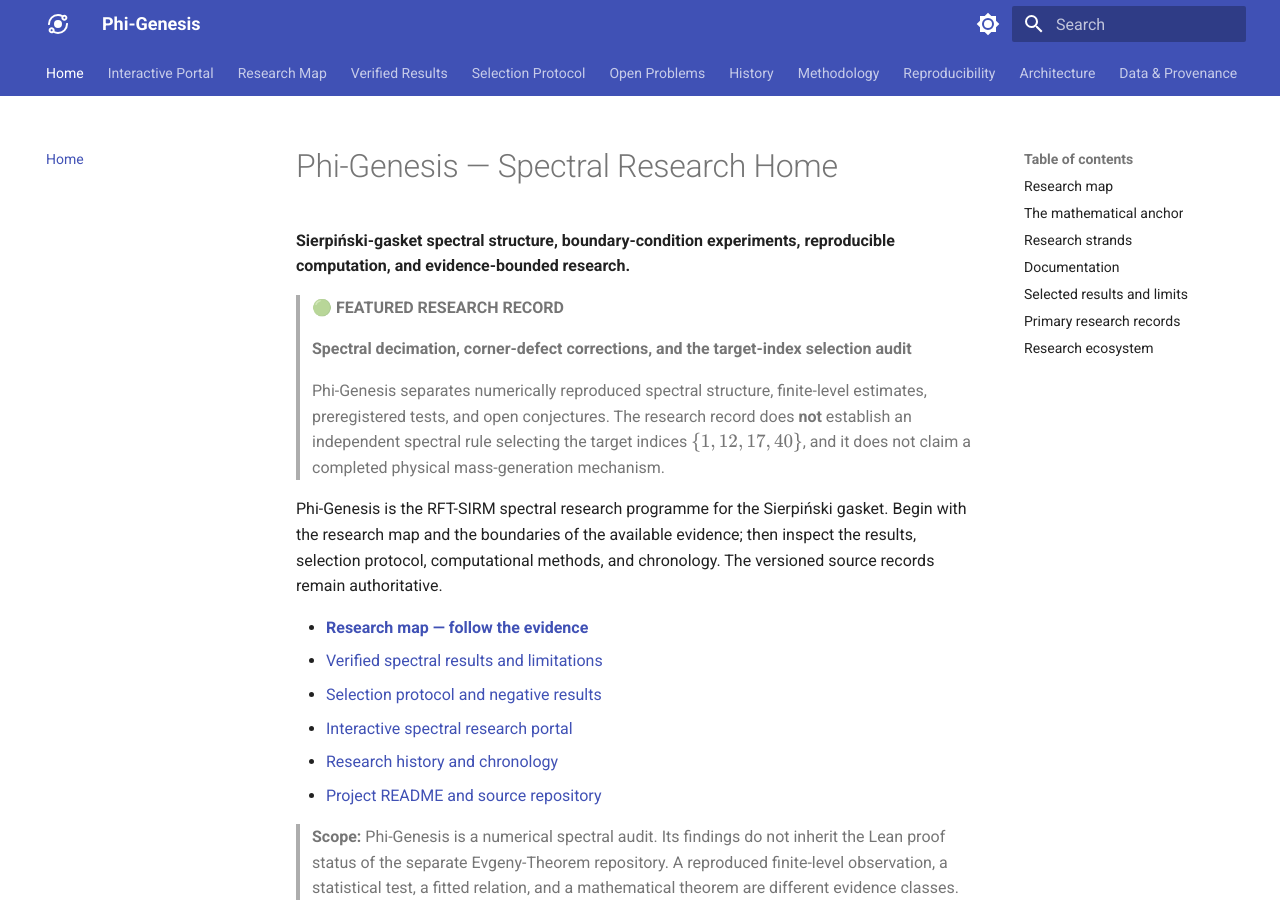
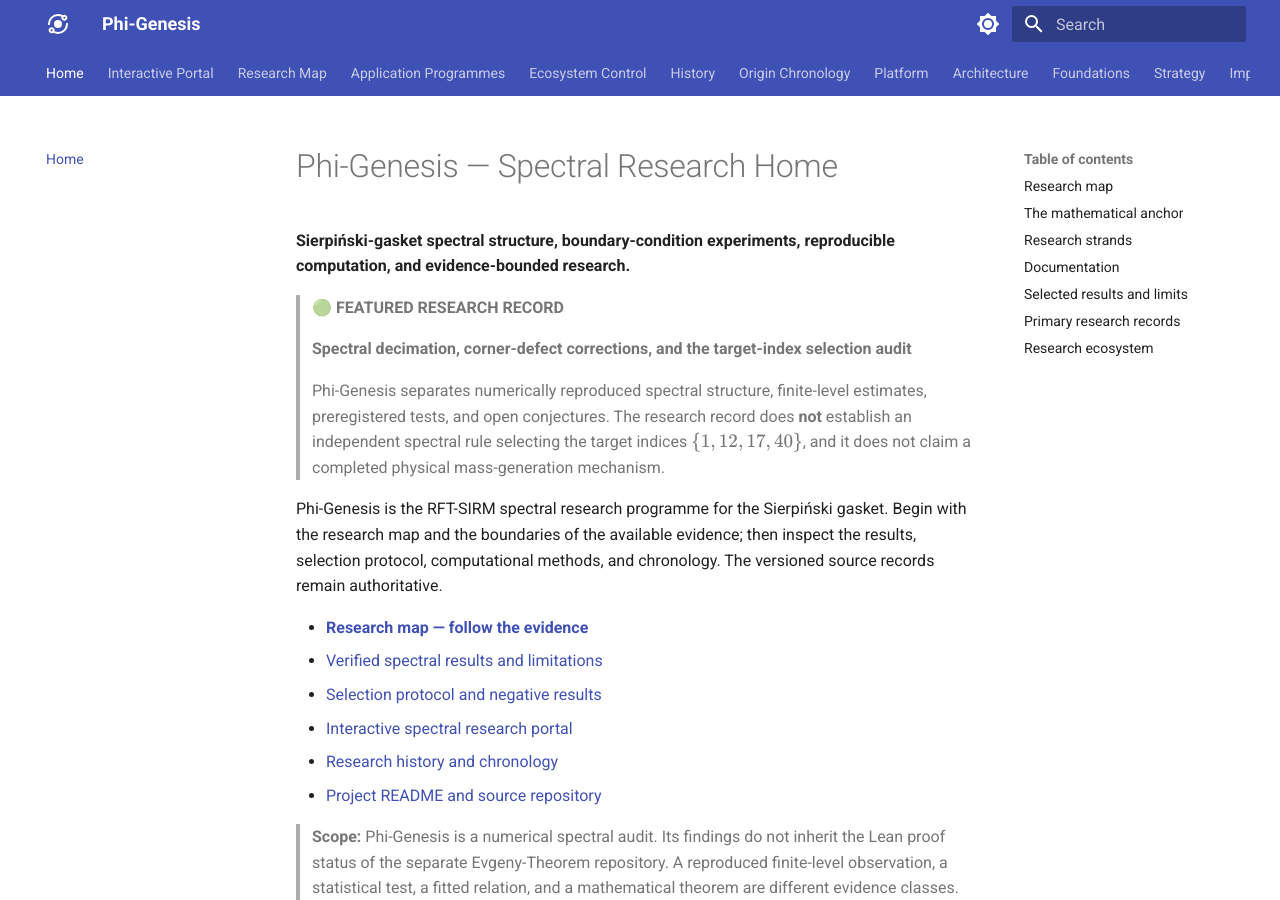
Before and after one commit to RFT-SIRM/Phi-Genesis, an MkDocs documentation site: the page built from docs/index.md, in a window 1280 px wide and 900 px high. Built offline with MkDocs 1.6.1 and Material for MkDocs 9.7.7, drawn with Linux system fonts in a browser that asks for light colours.

Commit message:
Mirror UltraCore-RFT tab navigation for Phi-Genesis

```diff
--- a/mkdocs.yml
+++ b/mkdocs.yml
@@ -58,16 +58,16 @@ nav:
   - Home: index.md
   - Interactive Portal: interactive.md
   - Research Map: research-map.md
-  - Verified Results: verified-results.md
-  - Selection Protocol: selection-protocol.md
-  - Open Problems: open-problems.md
+  - Application Programmes: application-programmes.md
+  - Ecosystem Control: ecosystem-control.md
   - History: history.html
-  - Methodology: methodology.md
-  - Reproducibility: reproducibility.md
+  - Origin Chronology: origin-chronology.md
+  - Platform: platform.md
   - Architecture: computational-architecture.md
-  - Data & Provenance: data-and-provenance.md
-  - Protocol Ledger: protocol-ledger.md
-  - Preregistration: preregistration.md
-  - Changelog: changelog.md
+  - Foundations: foundations.md
+  - Strategy: strategy.md
+  - Implementation: implementation.md
+  - Field Trials: field_trials.md
+  - seL4 CDT Verification: field_trials_sel4.md
   - Glossary: glossary.md
   - Support: support.md
```
